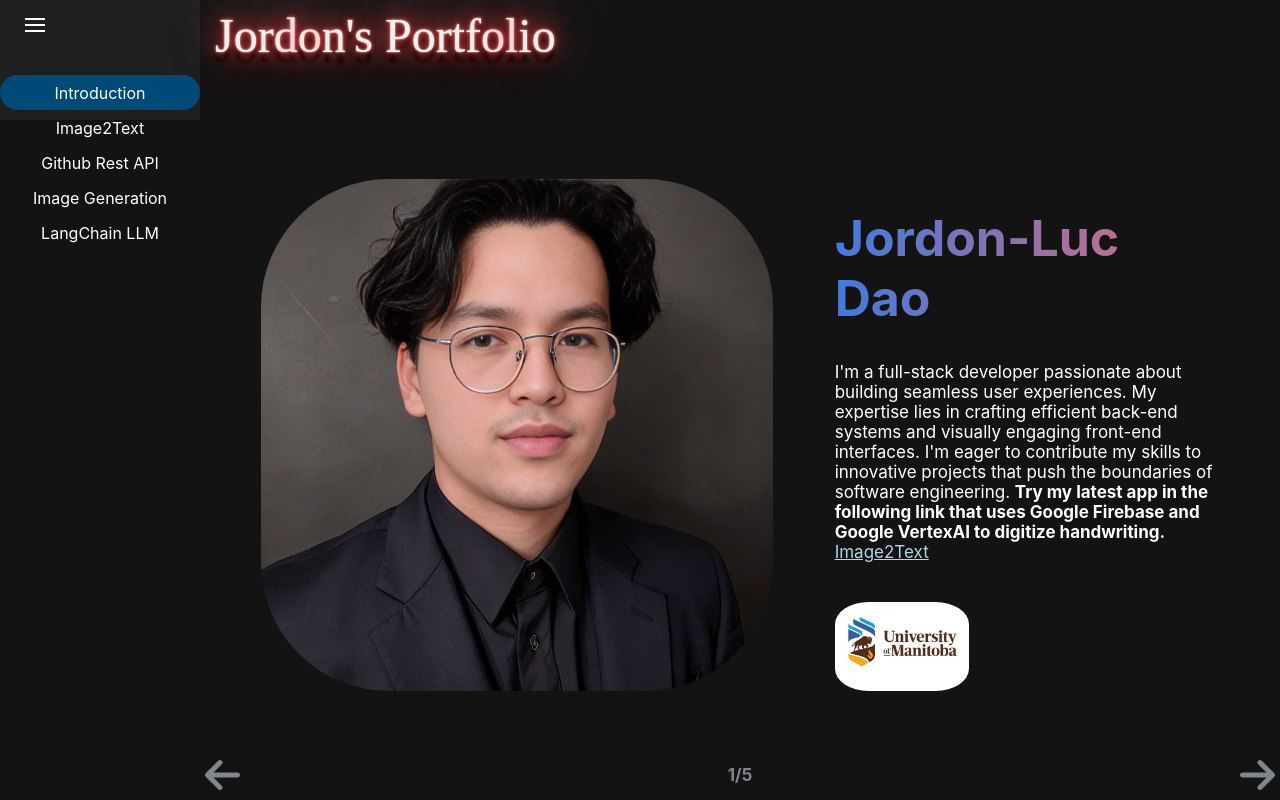
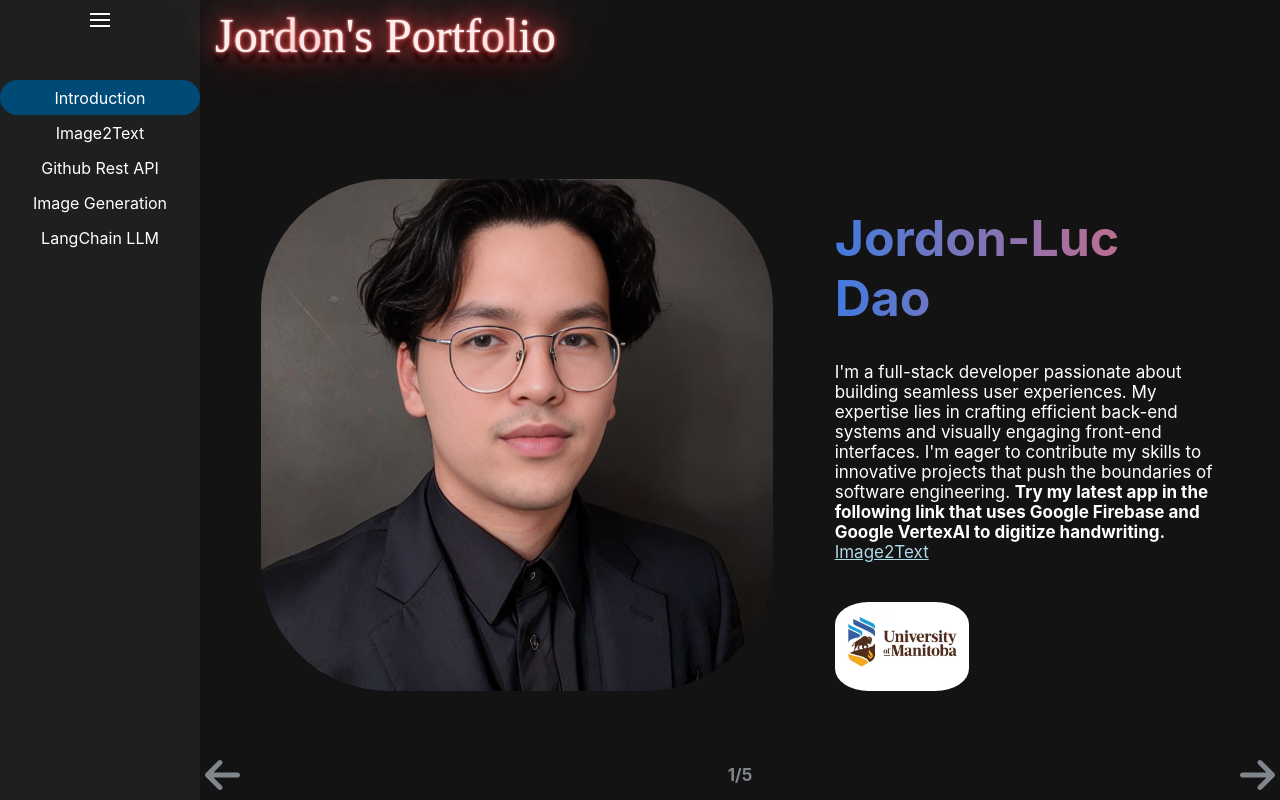
Before and after one commit to jDaowy/jordons-profile, a React (Create React App) app: page / in a window 1280 px wide. Built offline with nearby package versions, Linux system fonts and the light colour scheme.

Commit message:
Fixed Sidenav Bug

```diff
--- a/src/components/Main/Main.css
+++ b/src/components/Main/Main.css
@@ -22,9 +22,8 @@
   transition: all 1s;
 }
 
-.container.sidebar-collapsed {
-  /* Adjust grid template columns when collapsed */
-  grid-template-columns: 0.035fr 1fr; /* Fixed width for sidebar, rest to content */
+.mobile-display.collapsed {
+  grid-template-columns: 0.035fr 1fr;
 }
 
 .title {
--- a/src/components/Main/Main.js
+++ b/src/components/Main/Main.js
@@ -31,7 +31,11 @@ function Main() {
       >
         <div className={`sidebar ${isSidebarExpanded ? "" : "collapsed"}`}>
           {!isMobile ? (
-            <div className="mobile-display">
+            <div
+              className={`mobile-display ${
+                isSidebarExpanded ? "" : "collapsed"
+              }`}
+            >
               <Sidenav
                 currentState={currentState}
                 setCurrentState={setCurrentState}
--- a/src/components/Sidenav/Sidenav.css
+++ b/src/components/Sidenav/Sidenav.css
@@ -1,5 +1,5 @@
 .big {
-  height: 100%;
+  height: 100vh;
 }
 
 .side-container {
@@ -9,10 +9,12 @@
   transition: width 0.5s;
   display: flex;
   flex-direction: column;
+  align-items: center;
 }
 
 .side-container.expanded {
   width: 100%;
+  align-items: center;
 }
 
 .burger-button {
@@ -24,10 +26,7 @@
   justify-content: center;
   border-style: none;
   border-radius: 50%;
-  padding-top: 1px;
-  padding-left: 10px;
-  margin-top: 15px;
-  margin-left: 15px;
+  align-items: center;
 }
 
 .hamburger-line {
```
